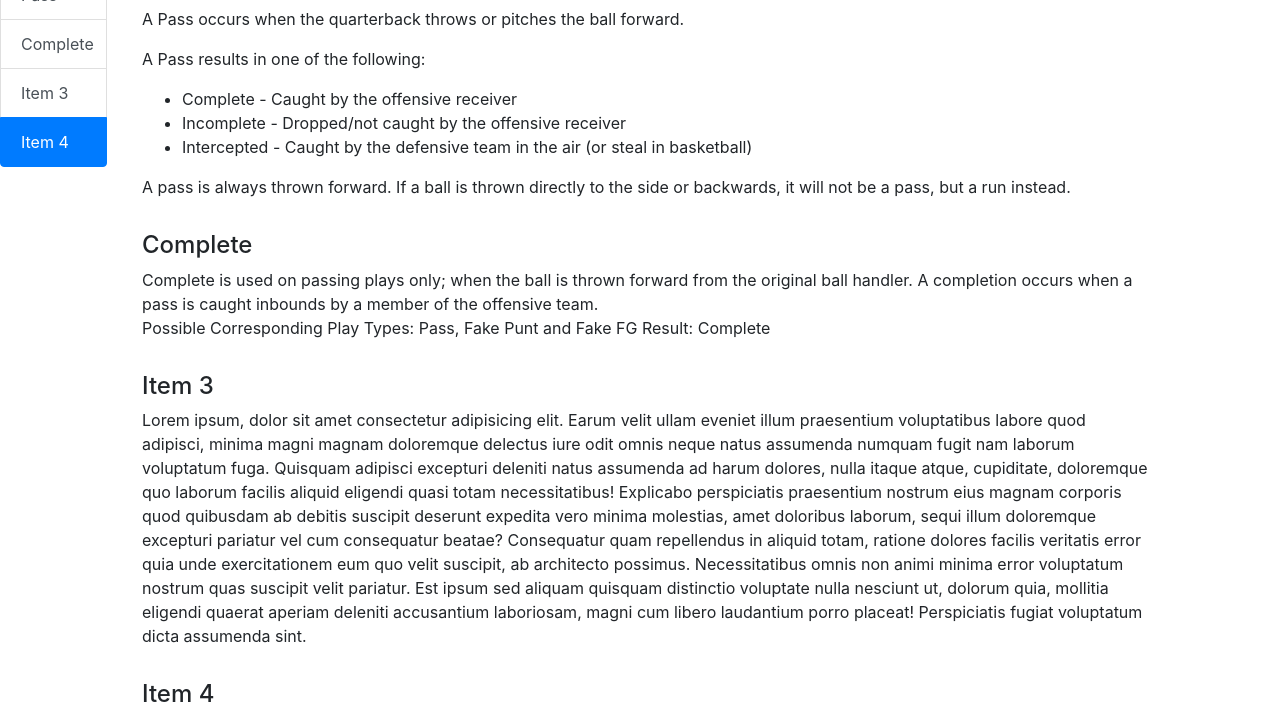
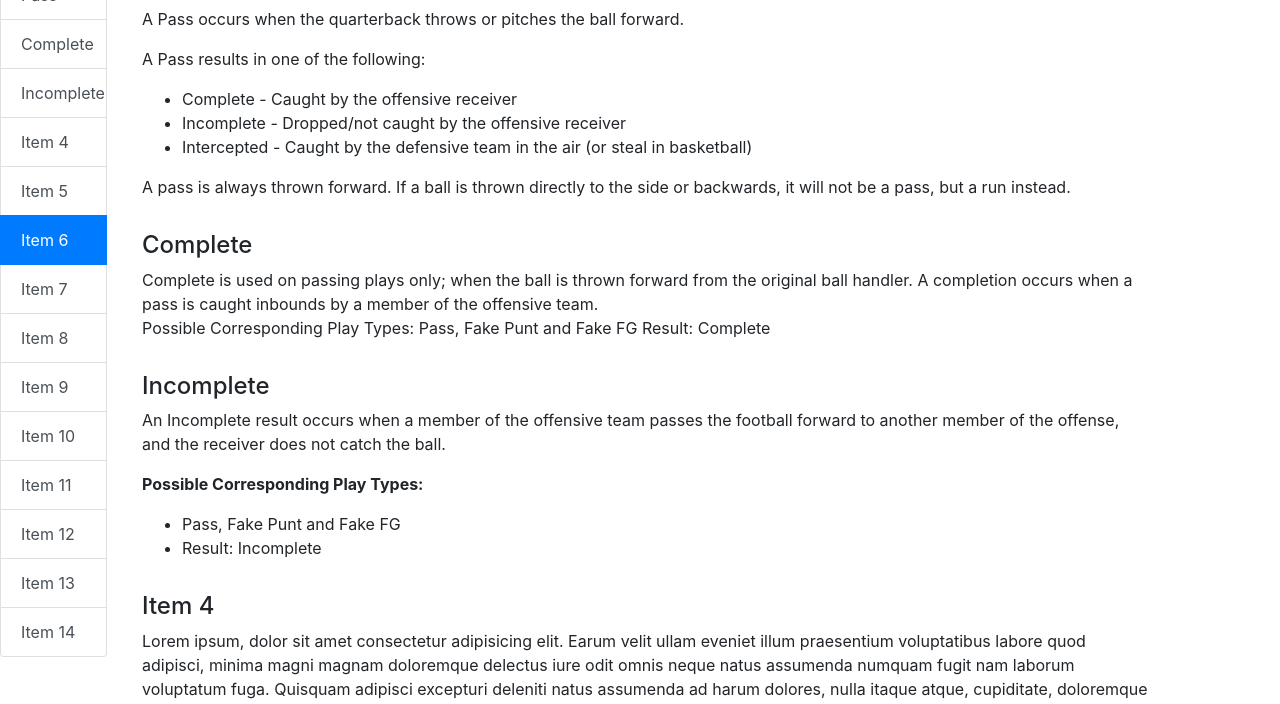
Before and after one commit to comet-me/bootstrap4, a plain HTML site: page pass.html in a window 1280 px wide. Shown: the part 30-734 px from the top of the page. Drawn offline with nearby package versions, Linux system fonts and the light colour scheme.

Commit message:
update pass.html

```diff
--- a/pass.html
+++ b/pass.html
@@ -16,8 +16,18 @@
                 <div id="list-example" class="list-group">
                     <a class="list-group-item list-group-item-action" href="#list-item-1">Pass</a>
                     <a class="list-group-item list-group-item-action" href="#list-item-2">Complete</a>
-                    <a class="list-group-item list-group-item-action" href="#list-item-3">Item 3</a>
+                    <a class="list-group-item list-group-item-action" href="#list-item-3">Incomplete</a>
                     <a class="list-group-item list-group-item-action" href="#list-item-4">Item 4</a>
+                    <a class="list-group-item list-group-item-action" href="#list-item-5">Item 5</a>
+                    <a class="list-group-item list-group-item-action" href="#list-item-6">Item 6</a>
+                    <a class="list-group-item list-group-item-action" href="#list-item-7">Item 7</a>
+                    <a class="list-group-item list-group-item-action" href="#list-item-8">Item 8</a>
+                    <a class="list-group-item list-group-item-action" href="#list-item-9">Item 9</a>
+                    <a class="list-group-item list-group-item-action" href="#list-item-10">Item 10</a>
+                    <a class="list-group-item list-group-item-action" href="#list-item-11">Item 11</a>
+                    <a class="list-group-item list-group-item-action" href="#list-item-12">Item 12</a>
+                    <a class="list-group-item list-group-item-action" href="#list-item-12">Item 13</a>
+                    <a class="list-group-item list-group-item-action" href="#list-item-12">Item 14</a>
                 </div>
             </div>
             <div class="col-8 col-sm-11 pl-4 ml-sm-5">
@@ -49,10 +59,25 @@
                         Result: Complete
                     </p>
 
-                    <h4 class="pt-3" id="list-item-3">Item 3</h4>
+                    <h4 class="pt-3" id="list-item-3">Incomplete</h4>
+                    <p>An Incomplete result occurs when a member of the offensive team passes the football forward to another member of the offense, and the receiver does not catch the ball. </p>
+                    <p class="font-weight-bold">Possible Corresponding Play Types:
+                        <ul>
+                            <li>
+                                    Pass, Fake Punt and Fake FG
+                            </li>
+                            <li>
+                                Result: Incomplete
+                            </li>
+                        </ul>
+                        </p>
+
+                    <h4 class="pt-3" id="list-item-4">Item 4</h4>
+                    <p>Lorem ipsum, dolor sit amet consectetur adipisicing elit. Earum velit ullam eveniet illum praesentium voluptatibus labore quod adipisci, minima magni magnam doloremque delectus iure odit omnis neque natus assumenda numquam fugit nam laborum voluptatum fuga. Quisquam adipisci excepturi deleniti natus assumenda ad harum dolores, nulla itaque atque, cupiditate, doloremque quo laborum facilis aliquid eligendi quasi totam necessitatibus! Explicabo perspiciatis praesentium nostrum eius magnam corporis quod quibusdam ab debitis suscipit deserunt expedita vero minima molestias, amet doloribus laborum, sequi illum doloremque excepturi pariatur vel cum consequatur beatae? Consequatur quam repellendus in aliquid totam, ratione dolores facilis veritatis error quia unde exercitationem eum quo velit suscipit, ab architecto possimus. Necessitatibus omnis non animi minima error voluptatum nostrum quas suscipit velit pariatur. Est ipsum sed aliquam quisquam distinctio voluptate nulla nesciunt ut, dolorum quia, mollitia eligendi quaerat aperiam deleniti accusantium laboriosam, magni cum libero laudantium porro placeat! Perspiciatis fugiat voluptatum dicta assumenda sint.</p>
+                    <h4 class="pt-3" id="list-item-5">Item 5</h4>
                     <p>Lorem ipsum, dolor sit amet consectetur adipisicing elit. Earum velit ullam eveniet illum praesentium voluptatibus labore quod adipisci, minima magni magnam doloremque delectus iure odit omnis neque natus assumenda numquam fugit nam laborum voluptatum fuga. Quisquam adipisci excepturi deleniti natus assumenda ad harum dolores, nulla itaque atque, cupiditate, doloremque quo laborum facilis aliquid eligendi quasi totam necessitatibus! Explicabo perspiciatis praesentium nostrum eius magnam corporis quod quibusdam ab debitis suscipit deserunt expedita vero minima molestias, amet doloribus laborum, sequi illum doloremque excepturi pariatur vel cum consequatur beatae? Consequatur quam repellendus in aliquid totam, ratione dolores facilis veritatis error quia unde exercitationem eum quo velit suscipit, ab architecto possimus. Necessitatibus omnis non animi minima error voluptatum nostrum quas suscipit velit pariatur. Est ipsum sed aliquam quisquam distinctio voluptate nulla nesciunt ut, dolorum quia, mollitia eligendi quaerat aperiam deleniti accusantium laboriosam, magni cum libero laudantium porro placeat! Perspiciatis fugiat voluptatum dicta assumenda sint.</p>
 
-                    <h4 class="pt-3" id="list-item-4">Item 4</h4>
+                    <h4 class="pt-3" id="list-item-6">Item 6</h4>
                     <p>Lorem ipsum, dolor sit amet consectetur adipisicing elit. Earum velit ullam eveniet illum praesentium voluptatibus labore quod adipisci, minima magni magnam doloremque delectus iure odit omnis neque natus assumenda numquam fugit nam laborum voluptatum fuga. Quisquam adipisci excepturi deleniti natus assumenda ad harum dolores, nulla itaque atque, cupiditate, doloremque quo laborum facilis aliquid eligendi quasi totam necessitatibus! Explicabo perspiciatis praesentium nostrum eius magnam corporis quod quibusdam ab debitis suscipit deserunt expedita vero minima molestias, amet doloribus laborum, sequi illum doloremque excepturi pariatur vel cum consequatur beatae? Consequatur quam repellendus in aliquid totam, ratione dolores facilis veritatis error quia unde exercitationem eum quo velit suscipit, ab architecto possimus. Necessitatibus omnis non animi minima error voluptatum nostrum quas suscipit velit pariatur. Est ipsum sed aliquam quisquam distinctio voluptate nulla nesciunt ut, dolorum quia, mollitia eligendi quaerat aperiam deleniti accusantium laboriosam, magni cum libero laudantium porro placeat! Perspiciatis fugiat voluptatum dicta assumenda sint.</p>
                 </div>
             </div>
```
Also changed, not shown: index.html (+17 -24 lines).
